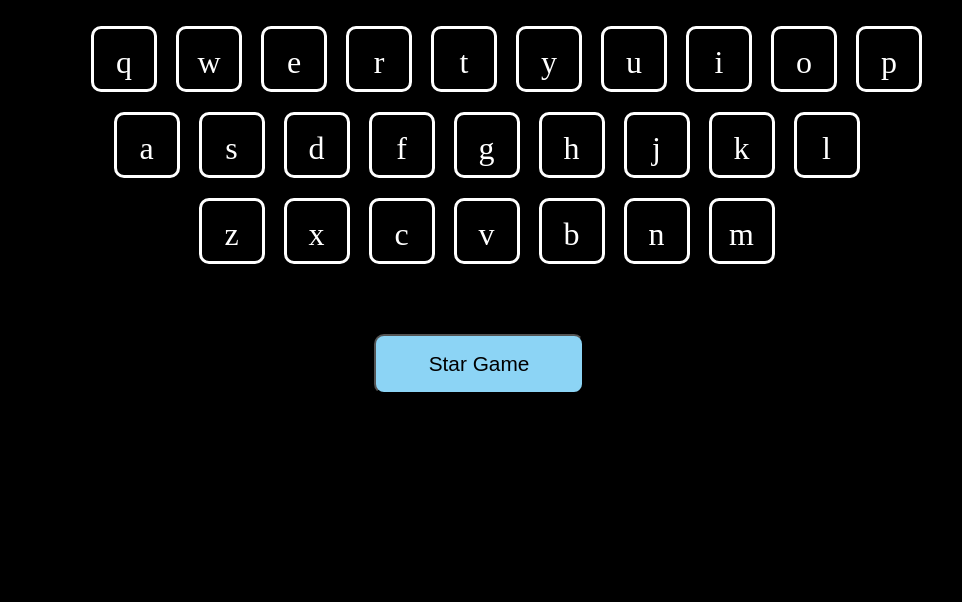
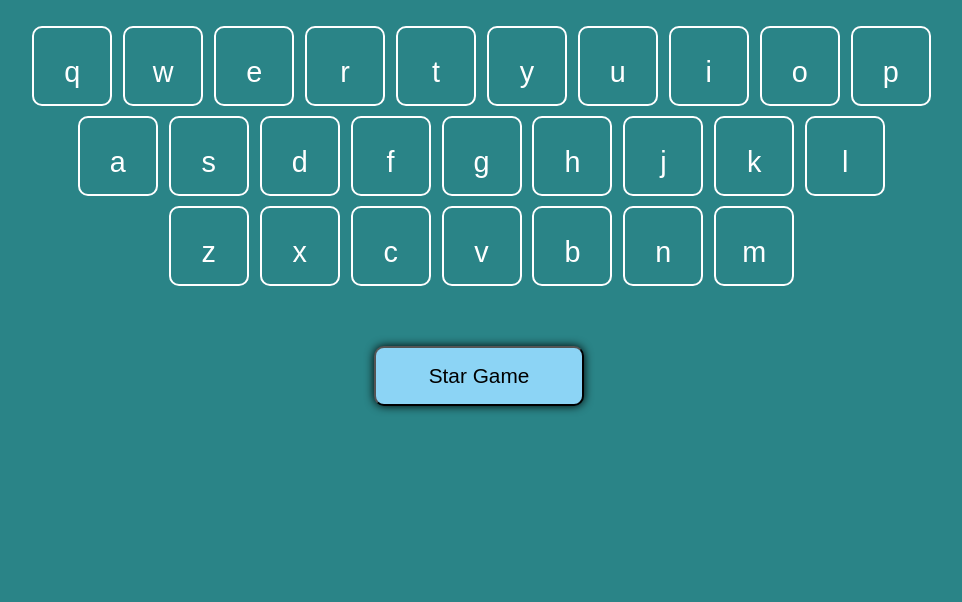
Before and after one commit to daviferm/Simon-Dice, a plain HTML site: page index.html in a window 1280 px wide. Shown: the part 198-800 px from the top of the page, without its empty margins (161-1123 px from the left). Drawn offline with Linux system fonts and the light colour scheme.

Commit message:
responsive
Cofiguro la página para varios tamaños y cambio color de fondo.

```diff
--- a/index.html
+++ b/index.html
@@ -2,6 +2,9 @@
 <html lang="en">
 <head>
 	<meta charset="UTF-8">
+	<meta name="viewport" content="width=device-width, initial-scale=1, maximum-scale=1">
+
+	<link href="https://fonts.googleapis.com/css?family=Permanent+Marker" rel="stylesheet">
 	<link rel="stylesheet" type="text/css" href="dist/sweetalert.css">
 	<link rel="stylesheet" href="normalize.css">
 	<link rel="stylesheet" href="style.css">
@@ -15,7 +18,7 @@
 			<h1>Simon Dice...</h1>
 		</div>
 		<div class="contenedor">
-			<dir class="row">
+			<div class="row">
 				<div class="cell" data-key="81" onclick="save(81)"><p>q</p></div>
 				<div class="cell" data-key="87" onclick="save(87)"><p>w</p></div>
 				<div class="cell" data-key="69" onclick="save(69)"><p>e</p></div>
--- a/simon.js
+++ b/simon.js
@@ -9,7 +9,7 @@ function starGame () {
 	siguienteNivel(0)
 }
 
-let niveles = 2;
+let niveles = 12;
 let teclas = generarTeclas(niveles);
 let t;
 let nivelAc;
@@ -46,8 +46,11 @@ function save (Code) {
 				closeOnConfirm: true
 			}, function (ok) {
 				if(ok){
+					SELECTOR[0].style.opacity = 0;
 					teclas = generarTeclas(niveles);
 					siguienteNivel(0)
+				}else {
+					SELECTOR[0].style.opacity = 0;
 				}
 			})
 			} , 500)
@@ -70,12 +73,21 @@ function siguienteNivel (nivelAlcual) {
 		} );
 	}
 	SELECTOR[0].style.opacity = 0;
+	if(nivelActual == 0){
 	swal( {
 		timer: 1500,
 		title: `Nivel ${nivelActual + 1}`,
 		showConfirmButton: false,
 
 	} )
+	}else {
+		swal( {
+		timer: 1500,
+		title: `Nivel ${nivelActual + 1}`,
+		showConfirmButton: false,
+		imageUrl: 'images/thumbs-up.png',
+	} )
+	}
 
 	for(let i = 0; i <= nivelAlcual; i++){
 		setTimeout( () => {
@@ -119,6 +131,8 @@ function siguienteNivel (nivelAlcual) {
 				if(ok){
 					teclas = generarTeclas(niveles);
 					siguienteNivel(0)
+				}else {
+					SELECTOR[0].style.opacity = 0;
 				}
 			})
 		}
--- a/style.css
+++ b/style.css
@@ -1,7 +1,8 @@
 body{
-	background: black;
+	background: #2A8487;
+	font-family: 'Permanent Marker', cursive;
 }
-.main{
+.main .contenedor{
 	width: 100%;
 }
 .h1{
@@ -14,25 +15,26 @@ body{
 .row{
 	border: 0px solid white;
 	position: relative;
-	width: 90%;
-	margin: 20px auto;
+	width: 100%;
+	margin: 5px 0px;
 	text-align: center;
 }
 .cell{
-	border: 3px solid white;
-	width: 60px;
-	height: 60px;
+	border: 2px solid white;
+	width: 50px;
+	height: 50px;
 	display: inline-block;
-	margin-left: 15px;
+	margin-left: 0px;
 	border-radius: 10px;
 	color: white;
 	vertical-align: middle;
 	cursor: pointer;
 }
 
-.cell p{
-	font-size: 2em;
-	margin-top: 15px;
+.cell p{font-family: sans-serif;
+
+	font-size: 1.4em;
+	margin-top: 18px;
 }
 #alert{
 	position: fixed;
@@ -104,6 +106,7 @@ figure img{
 	border-radius: 10px;
 	font-size: 1.3em;
 	background: #8CD4F5;
+	box-shadow: 0px 0px 10px black;
 	cursor: pointer;
 }
 #star:hover{
@@ -117,14 +120,15 @@ section{
 	text-align: center;
 	left: 50%;
 	margin-left: -160px;
-	font-size: 2em;
+	font-size: 1.8em;
 	visibility: hidden;
 	opacity: 0;
 	transition-duration: .8s;
 }
 
 section p{
-	color: red;
+	margin-top: 15px;
+	color: #171C21;
 	margin: 0px;
 	padding: 0px;
 }
@@ -142,3 +146,49 @@ section p{
 	color: white;
 	border-color: #e74c3c;
 }
+
+
+
+@media screen and (min-width: 767px){
+    body{
+        background: #2A8487;
+    }
+    .cell{
+		border: 2px solid white;
+		width: 62px;
+		height: 62px;
+		display: inline-block;
+		margin-left: 5px;
+		margin-bottom: 5px;
+		border-radius: 10px;
+		color: white;
+		vertical-align: middle;
+		cursor: pointer;
+	}
+	.cell p{
+		margin-top: 22px;
+	}
+
+@media screen and (min-width: 1050px){
+    body{
+        background: #2A8487;
+    }
+    .cell{
+		border: 2px solid white;
+		width: 76px;
+		height: 76px;
+		display: inline-block;
+		margin-left: 5px;
+		margin-bottom: 5px;
+		border-radius: 10px;
+		color: white;
+		vertical-align: middle;
+		cursor: pointer;
+	}
+	.cell p{
+		margin-top: 28px;
+		font-size: 1.8em;
+	}
+
+
+}
```
